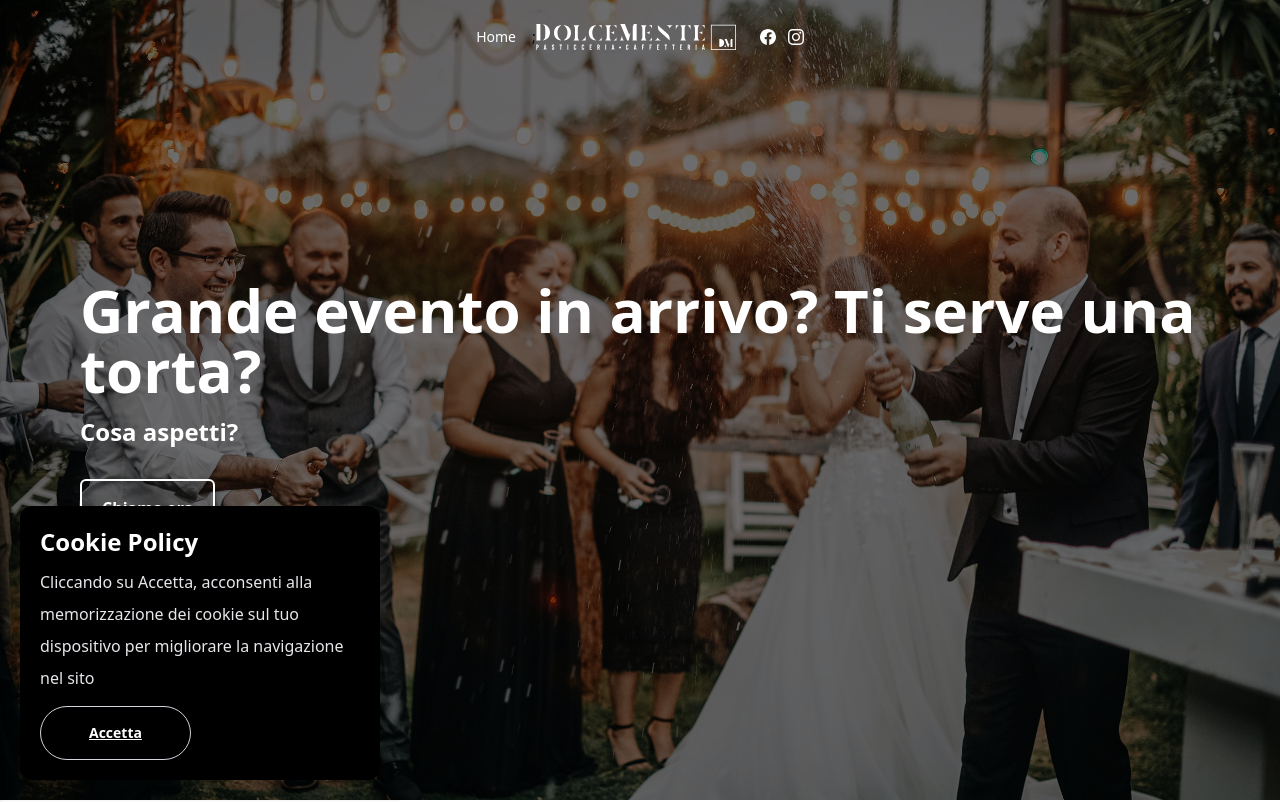
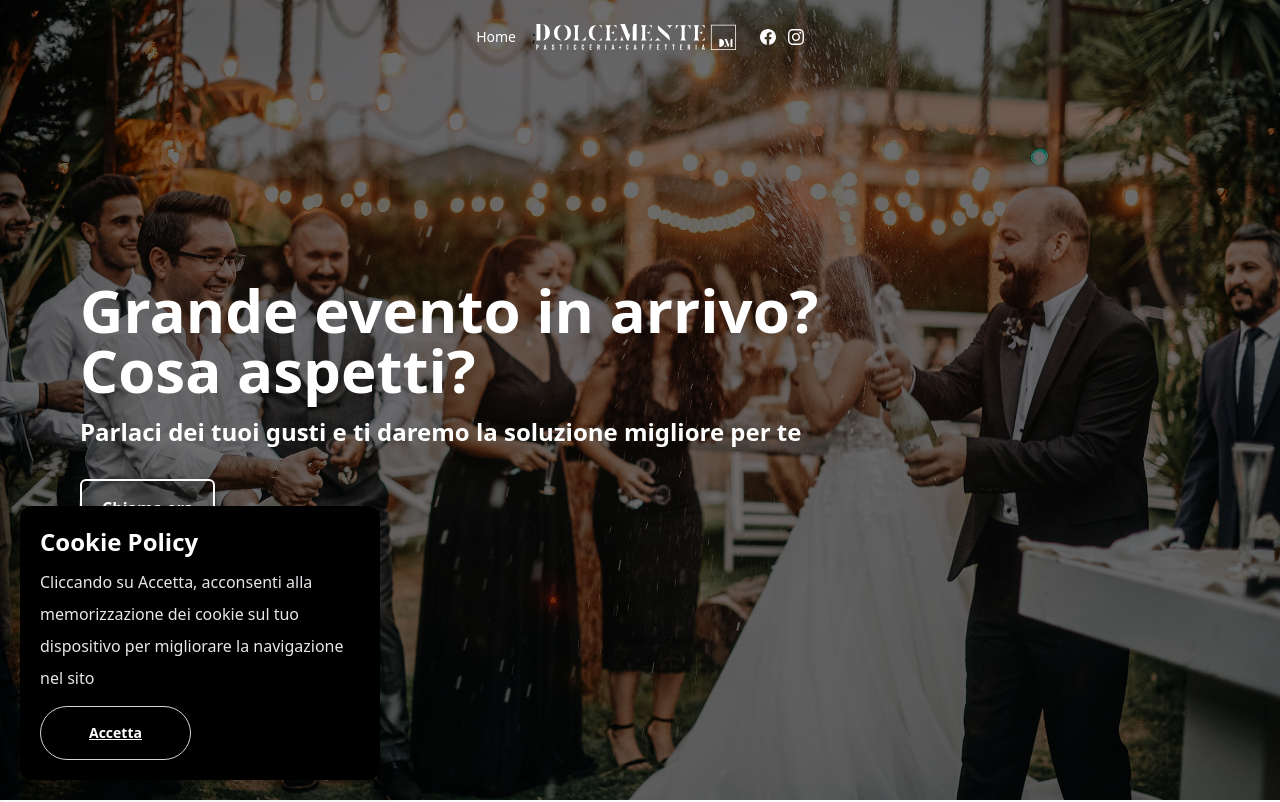
Before and after one commit to rossellamascia/site-pasticceria-dolcemente, a Next.js app: page / in a window 1280 px wide. Shown: the top 802 px of the page. Built offline with nearby package versions, Linux system fonts and the light colour scheme; no server answers.

Commit message:
fix text hero

```diff
--- a/src/components/Hero/Hero.tsx
+++ b/src/components/Hero/Hero.tsx
@@ -14,9 +14,12 @@ const Hero: React.FC<HeroProps> = () => {
       <div className="relative flex h-screen w-full items-center justify-center bg-black bg-opacity-50 lg:justify-start">
         <div className=" mx-4 text-center text-white lg:ml-20 lg:text-left">
           <h1 className="mb-4 text-3xl font-bold lg:text-6xl">
-            Grande evento in arrivo? Ti serve una torta?
+            Grande evento in arrivo?
+            <br /> Cosa aspetti?
           </h1>
-          <h2 className="mb-12 text-2xl font-semibold">Cosa aspetti?</h2>
+          <h2 className="mb-12 text-2xl font-semibold">
+            Parlaci dei tuoi gusti e ti daremo la soluzione migliore per te
+          </h2>
           <a
             href="tel:+39058555459"
             className="mr-6 rounded-md border-2 border-white px-5 py-4 font-bold text-white transition duration-300 ease-in-out hover:bg-primary hover:text-white"
```
